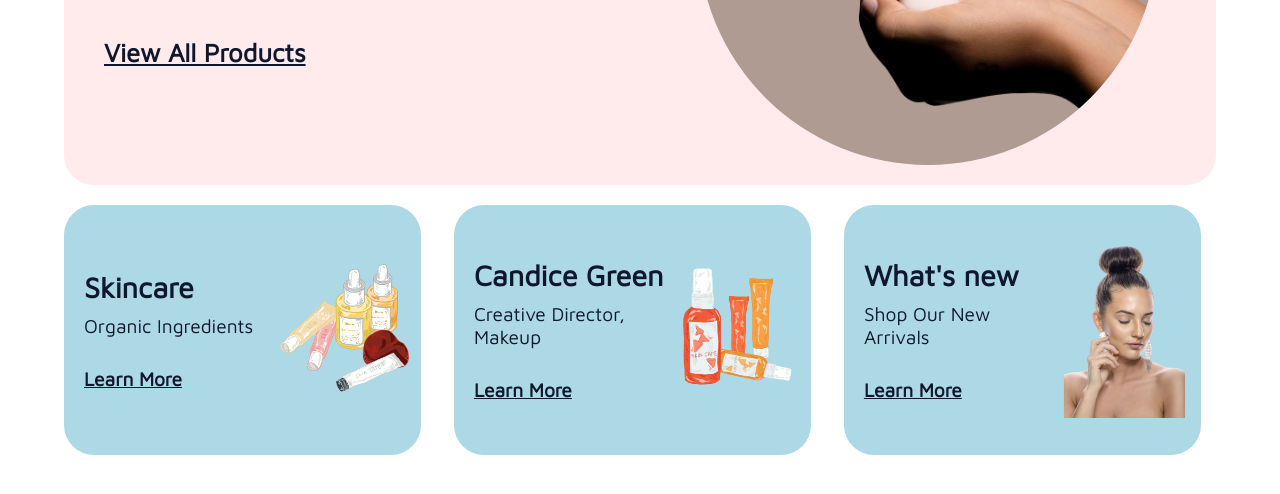
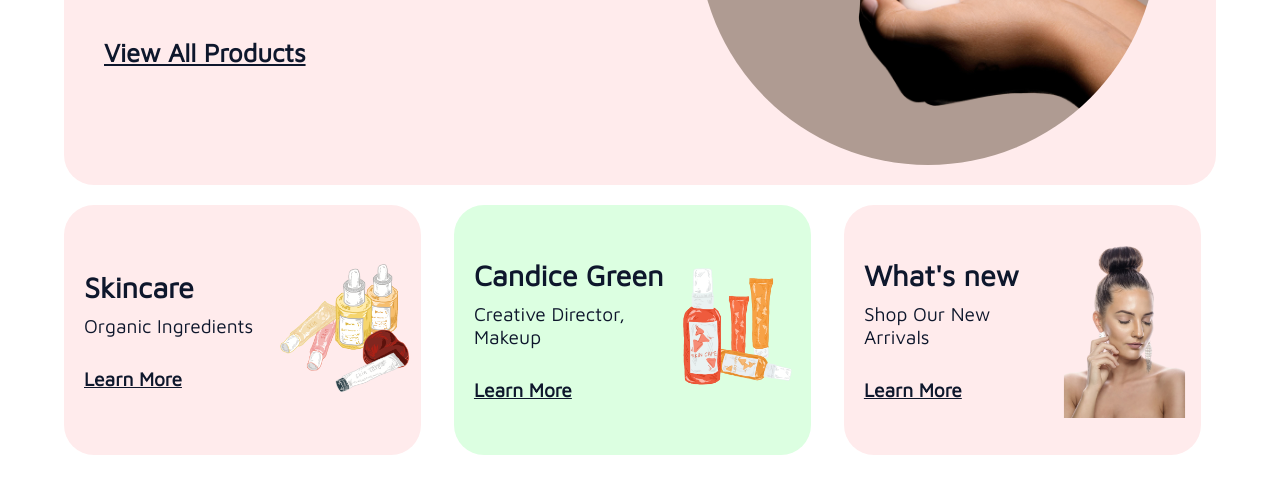
Before and after one commit to san-bonilla/flexbox-company-home-page, a plain HTML site: page index.html in a window 1280 px wide. Shown: the part 426-920 px from the top of the page. Drawn offline with Linux system fonts and the light colour scheme; a web font is replaced by a local one.

Commit message:
Updated hero card colors

```diff
--- a/css/style.scss
+++ b/css/style.scss
@@ -137,7 +137,7 @@ body {
 
     &__card {
       @extend %card;
-      background: lightblue;
+      background: $bg-lavender-color;
       height: 180px;
       margin-bottom: 20px;
       display: flex;
@@ -174,6 +174,10 @@ body {
           max-height: 100%;
         }
       }
+    }
+
+    &__card--main {
+      background: $bg-nyanza-color;
     }
   }
 }
--- a/index.html
+++ b/index.html
@@ -43,7 +43,7 @@
           <img src="./img/—Pngtree—skin care cosmetics illustration_4578175.png" alt="Product Image">
         </div>
       </div>
-      <div class="hero__cards__card">
+      <div class="hero__cards__card hero__cards__card--main">
         <div class="hero__cards__card__content">
           <h2 class="hero__cards__card__content__title">Candice Green</h2>
           <p class="hero__cards__card__content__subtitle">Creative Director, Makeup</p>
```
Also changed, not shown: css/style.css.
